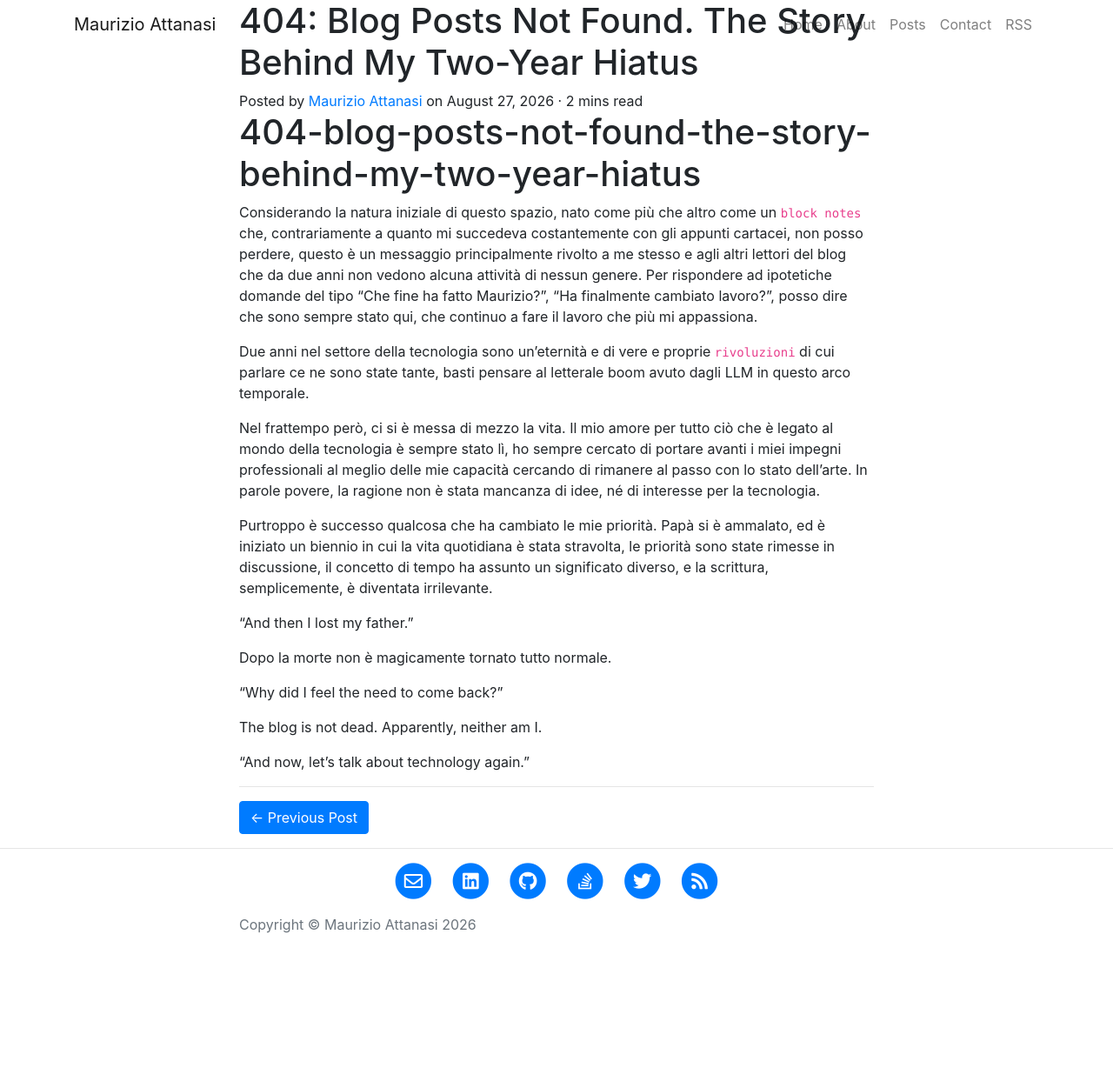
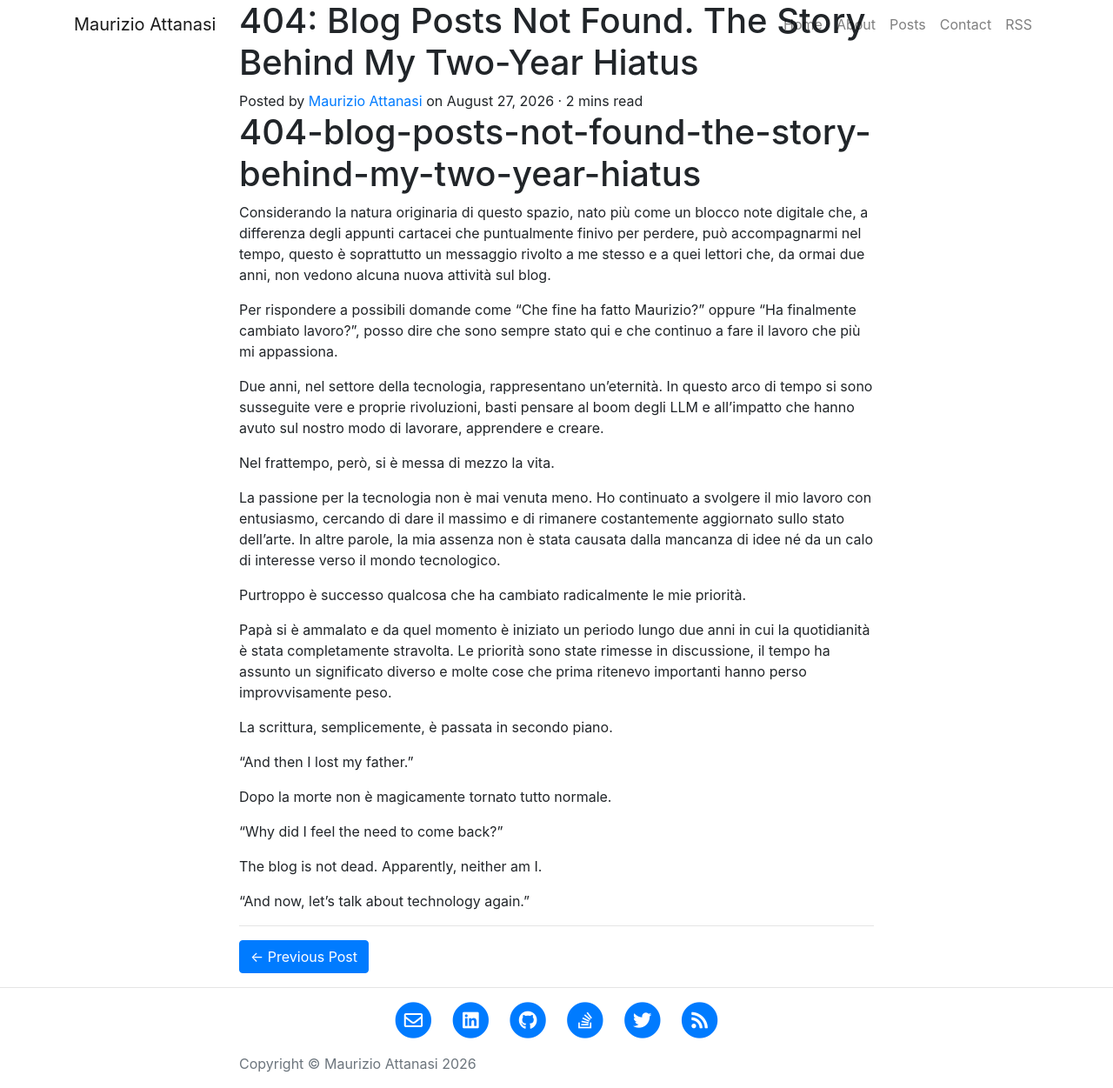
Before and after one commit to maurizioattanasi/maurizioattanasi.github.io, a Jekyll site: the page built from _posts/2026-08-27-404-blog-posts-not-found-the-story-behind-my-two-year-hiatus.md, in a window 1280 px wide and 1251 px high. Shown: the whole window at 87% size. Built offline with Jekyll 4.4.1, drawn with Linux system fonts in a browser that asks for light colours.

Commit message:
Update 2026-08-27-404-blog-posts-not-found-the-story-behind-my-two-year-hiatus.md

```diff
--- a/_posts/2026-08-27-404-blog-posts-not-found-the-story-behind-my-two-year-hiatus.md
+++ b/_posts/2026-08-27-404-blog-posts-not-found-the-story-behind-my-two-year-hiatus.md
@@ -9,14 +9,21 @@ author: Maurizio Attanasi
 
 # 404-blog-posts-not-found-the-story-behind-my-two-year-hiatus
 
-Considerando la natura iniziale di questo spazio, nato come più che altro come un `block notes` che, contrariamente a quanto mi succedeva costantemente con gli appunti cartacei, non posso perdere, questo è un messaggio principalmente rivolto a me stesso e agli altri lettori del blog che da due anni non vedono alcuna attività di nessun genere. Per rispondere ad ipotetiche domande del tipo "Che fine ha fatto Maurizio?", "Ha finalmente cambiato lavoro?", posso dire che sono sempre stato qui, che continuo a fare il lavoro che più mi appassiona.
+Considerando la natura originaria di questo spazio, nato più come un blocco note digitale che, a differenza degli appunti cartacei che puntualmente finivo per perdere, può accompagnarmi nel tempo, questo è soprattutto un messaggio rivolto a me stesso e a quei lettori che, da ormai due anni, non vedono alcuna nuova attività sul blog.
 
-Due anni nel settore della tecnologia sono un'eternità e di vere e proprie `rivoluzioni` di cui parlare ce ne sono state tante, basti pensare al letterale boom avuto dagli LLM in questo arco temporale.
+Per rispondere a possibili domande come "Che fine ha fatto Maurizio?" oppure "Ha finalmente cambiato lavoro?", posso dire che sono sempre stato qui e che continuo a fare il lavoro che più mi appassiona.
 
-Nel frattempo però, ci si è messa di mezzo la vita.
-Il mio amore per tutto ciò che è legato al mondo della tecnologia è sempre stato lì, ho sempre cercato di portare avanti i miei impegni professionali al meglio delle mie capacità cercando di rimanere al passo con lo stato dell'arte. In parole povere, la ragione non è stata mancanza di idee, né di interesse per la tecnologia.
+Due anni, nel settore della tecnologia, rappresentano un'eternità. In questo arco di tempo si sono susseguite vere e proprie rivoluzioni, basti pensare al boom degli LLM e all'impatto che hanno avuto sul nostro modo di lavorare, apprendere e creare.
 
-Purtroppo è successo qualcosa che ha cambiato le mie priorità. Papà si è ammalato, ed è iniziato un biennio in cui la vita quotidiana è stata stravolta, le priorità sono state rimesse in discussione, il concetto di tempo ha assunto un significato diverso, e la scrittura, semplicemente, è diventata irrilevante.
+Nel frattempo, però, si è messa di mezzo la vita.
+
+La passione per la tecnologia non è mai venuta meno. Ho continuato a svolgere il mio lavoro con entusiasmo, cercando di dare il massimo e di rimanere costantemente aggiornato sullo stato dell'arte. In altre parole, la mia assenza non è stata causata dalla mancanza di idee né da un calo di interesse verso il mondo tecnologico.
+
+Purtroppo è successo qualcosa che ha cambiato radicalmente le mie priorità.
+
+Papà si è ammalato e da quel momento è iniziato un periodo lungo due anni in cui la quotidianità è stata completamente stravolta. Le priorità sono state rimesse in discussione, il tempo ha assunto un significato diverso e molte cose che prima ritenevo importanti hanno perso improvvisamente peso.
+
+La scrittura, semplicemente, è passata in secondo piano.
 
 > “And then I lost my father.”
 
```
